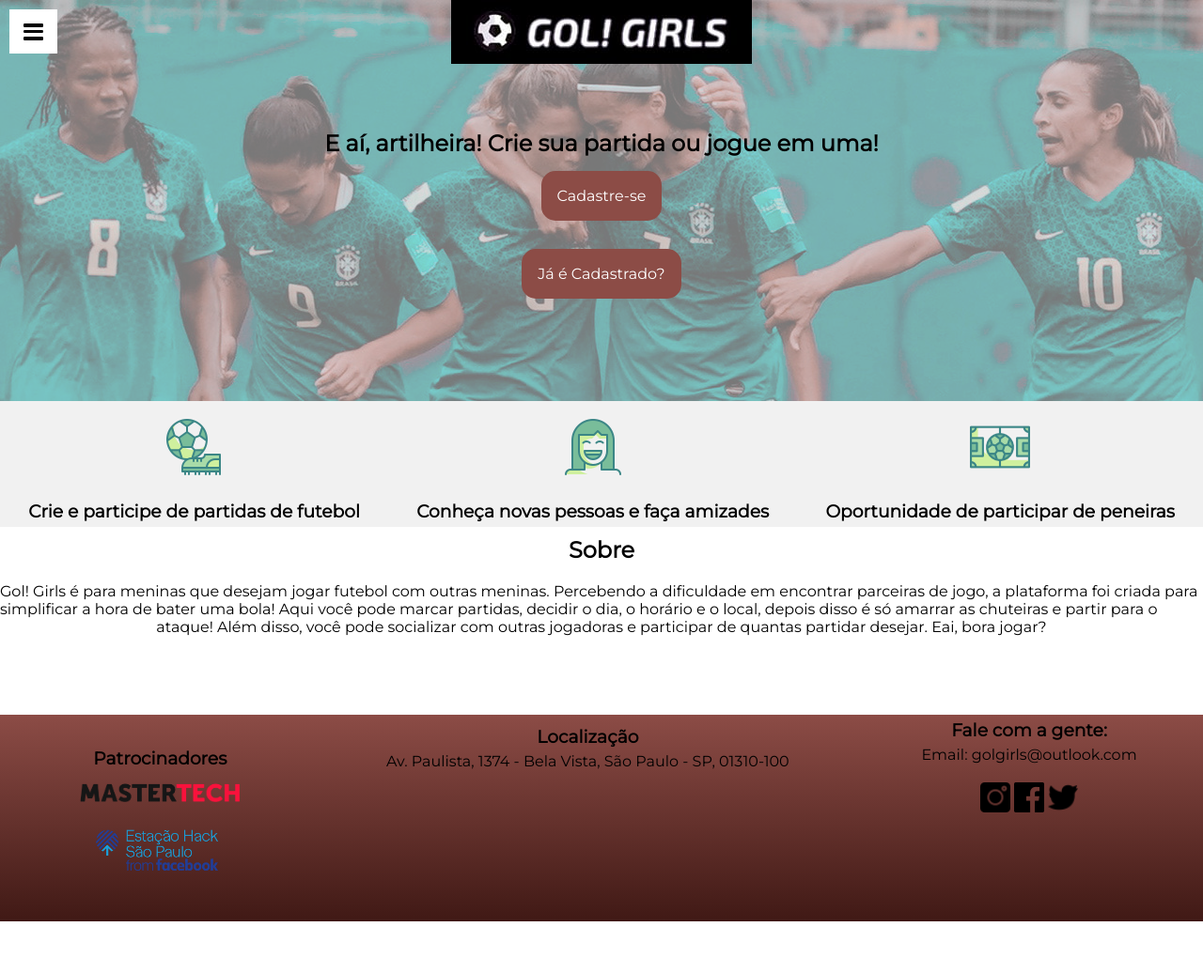
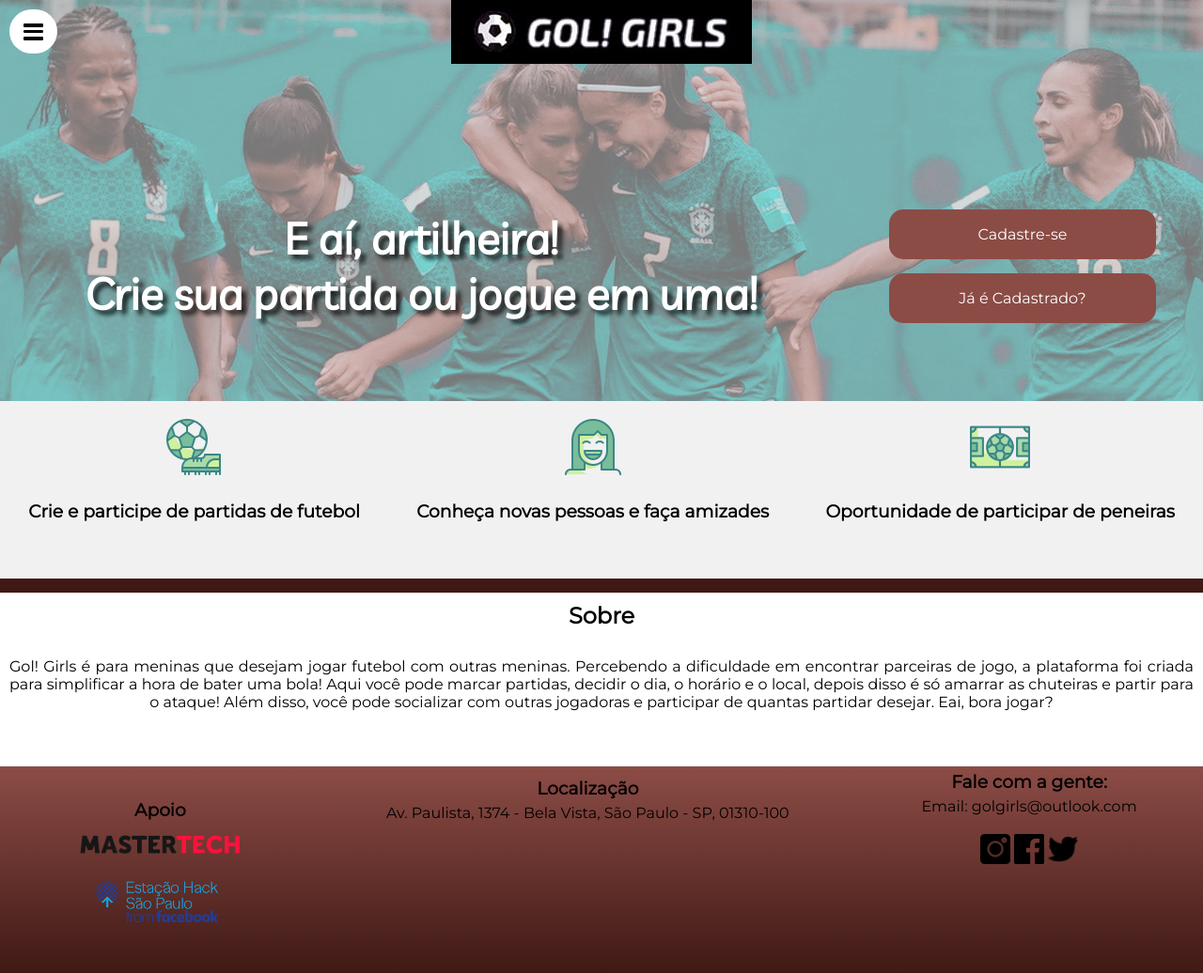
Before and after one commit to robertacsantos/demoday-FutDelas, a Django app: page / in a window 1280 px wide. Shown: the whole page at 94% size. Before the commit the page ends 981 px from the top, so only its background shows below. Run offline with Django 3.2, Linux system fonts and the light colour scheme; parts of the project's set-up code (start-up, migrations or seed data) failed here and were passed over; grey boxes are pictures that could not be loaded.

Commit message:
Estilizar header

```diff
--- a/funcionalidades/static/css/home.css
+++ b/funcionalidades/static/css/home.css
@@ -6,8 +6,8 @@ header{
     height: 290px;
     margin: 70px 0 0 0;
     display: flex;
-    flex-direction: column;
-    justify-content: flex-start;
+    /* flex-direction: column; */
+    /* justify-content: flex-start; */
     align-items: center;
 }
 
@@ -24,17 +24,25 @@ header::after {
     position: absolute;
     z-index: -1;
     background-repeat: no-repeat;
-  }
+}
 
 
 h1{
     padding-bottom: 20px;
     padding-top: 10px;
     text-align-last: center;
+    border-top: 15px solid #401915;
+    margin: 5px 0 0 0;
+
 }
 
 main p{
     text-align-last: center;
+    text-align: justify;
+}
+.texto{
+    padding: 5px;
+    margin: 5px;
 }
 
 main{
@@ -58,6 +66,7 @@ main{
     justify-content: center;
     align-items: center;
     flex-direction: column;
+    margin: 0 0 50px 0;
 }
 
 
@@ -120,3 +129,24 @@ h3{
     flex-direction: column;
     align-items: center;
 }
+div.nav-toggle{
+    border-radius: 50px;
+}
+h2{
+    font-family: 'Livvic', sans-serif;
+    font-size: 35pt;
+    color: white;
+    text-shadow: 5px 5px 5px rgba(0,0,0,0.8);
+    display:flex;
+    text-align: center;
+    flex-direction: column;
+    /* box-shadow: 5px 5px 5px rgba(0,0,0,0.5); */
+}
+.text{
+    width: 70%;
+}
+.botoes{
+    width: 30%;
+    padding: 50px;
+    text-align: center;
+}
--- a/funcionalidades/templates/home.html
+++ b/funcionalidades/templates/home.html
@@ -5,12 +5,20 @@
 
 <link rel="stylesheet" href="{% static 'css/home.css' %}">
 <link href="https://fonts.googleapis.com/css?family=Montserrat&display=swap" rel="stylesheet">
+<link href="https://fonts.googleapis.com/css?family=Livvic&display=swap" rel="stylesheet">
 
 
 <header>
+    <div class="text">
         <h2>
-        E aí, artilheira! Crie sua partida ou jogue em uma!
+            E aí, artilheira!
+            <p>
+                Crie sua partida ou jogue em uma!
+            </p>
+
         </h2>
+    </div>
+    <div class="botoes">
         <form class="formheader" action="/funcionalidades/templates/index.html" method="post">
             {% csrf_token %}
             <a href="index">
@@ -23,6 +31,7 @@
                 Já é Cadastrado?
             </a>
         </form>
+    </div>
 </header>
 
 
@@ -52,15 +61,16 @@
 
 <main>
     <H1>Sobre</H1>
+    <div class="texto">
         <p>Gol! Girls é para meninas que desejam jogar futebol com outras meninas. Percebendo a dificuldade em encontrar parceiras de jogo, a plataforma foi criada para simplificar a hora de bater uma bola! Aqui você pode marcar partidas, decidir o dia, o horário e o local, depois disso é só amarrar as chuteiras e partir para o ataque! Além disso, você pode socializar com outras jogadoras e participar de quantas partidar desejar.
-
         Eai, bora jogar?</p>
+    </div>
 </main>
 
 
 <footer>
     <div class="patrocinadores">
-    <h3> Patrocinadores </h3>
+    <h3> Apoio </h3>
     <img class="master" src="{%static 'img/mastertech.png' %}" alt="">
     <img class="hack" src="{%static 'img/hack.png' %}" alt="">
     </div>
```
Lines whose indentation alone changed are shown as unchanged.
